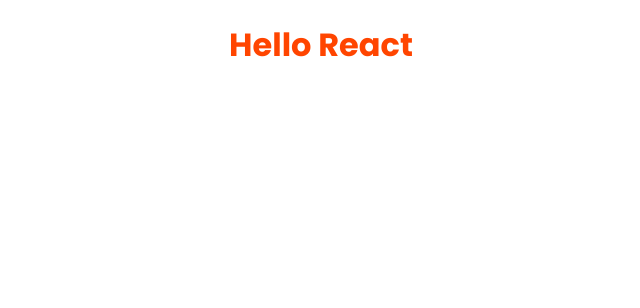
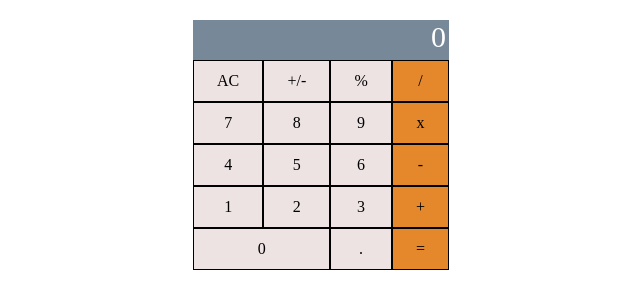
Before and after one commit to degisew/Math-Magicians, a React (Create React App) app: page / in a window 1280 px wide. Shown: the top 308 px of the page, without its empty margins (319-959 px from the left). Built offline with nearby package versions, Linux system fonts and the light colour scheme.

Commit message:
Calculator UI created

```diff
--- a/public/index.html
+++ b/public/index.html
@@ -24,7 +24,7 @@
       work correctly both with client-side routing and a non-root public URL.
       Learn how to configure a non-root public URL by running `npm run build`.
     -->
-    <title>React App</title>
+    <title>Math Magicians React App</title>
   </head>
   <body>
     <noscript>You need to enable JavaScript to run this app.</noscript>
--- a/src/App.js
+++ b/src/App.js
@@ -1,9 +1,9 @@
+import Calculator from './components/calculator';
+
 function App() {
   return (
     <div className="App">
-      <header className="App-header">
-        <h1 className="header-title">Hello React</h1>
-      </header>
+      <Calculator />
     </div>
   );
 }
--- /dev/null
+++ b/src/components/calcRows.js
@@ -0,0 +1,8 @@
+/* eslint-disable */
+
+const Rows = (props) => (
+  <div className={props.className}>
+    <span>{props.val}</span>
+  </div>
+);
+export default Rows;
--- /dev/null
+++ b/src/components/calculator.js
@@ -0,0 +1,33 @@
+/* eslint-disable */
+
+import React, { Component } from 'react';
+import Rows from './calcRows';
+
+export default class Calculator extends Component {
+  render() {
+    return (
+      <div className="calc-container">
+        <Rows val="0" className=" calc-screen" />
+        <Rows val="AC" className="td row1-col1" />
+        <Rows val="+/-" className="td row1-col2" />
+        <Rows val="%" className="td row1-col3" />
+        <Rows val="/" className="td row1-col4 operator" />
+        <Rows val="7" className="td row2-col1" />
+        <Rows val="8" className="td row2-col2" />
+        <Rows val="9" className="td row2-col3" />
+        <Rows val="x" className="td row2-col4 operator" />
+        <Rows val="4" className="td row3-col1" />
+        <Rows val="5" className="td row3-col2" />
+        <Rows val="6" className="td row3-col3" />
+        <Rows val="-" className="td row3-col4 operator" />
+        <Rows val="1" className="td row4-col1" />
+        <Rows val="2" className="td row4-col2" />
+        <Rows val="3" className="td row4-col3" />
+        <Rows val="+" className="td row4-col4 operator" />
+        <Rows val="0" className="td row5-col1" />
+        <Rows val="." className="td row5-col2" />
+        <Rows val="=" className="td row5-col3 operator" />
+      </div>
+    );
+  }
+}
--- a/src/index.css
+++ b/src/index.css
@@ -3,7 +3,6 @@
 body {
   margin: 0;
   padding: 0;
-  font-family: "Poppins", sans-serif;
   -webkit-font-smoothing: antialiased;
   -moz-osx-font-smoothing: grayscale;
 }
@@ -14,3 +13,42 @@ body {
   align-items: center;
   color: orangered;
 }
+
+.calc-container {
+  max-width: 20%;
+  margin: 20px auto;
+  display: grid;
+  align-items: center;
+  grid-template-columns: auto auto auto auto;
+  grid-template-rows: auto auto auto auto auto auto;
+}
+
+.td {
+  display: flex;
+  border: 1px solid black;
+  align-items: center;
+  justify-content: center;
+  background-color: rgb(237, 227, 227);
+  cursor: pointer;
+  height: 40px;
+}
+
+.calc-screen {
+  grid-column: 1 / span 4;
+  grid-row: 1;
+  background-color: lightslategray;
+  height: 40px;
+  font-size: 30px;
+  color: white;
+  text-align: end;
+  padding-right: 3px;
+}
+
+.row5-col1 {
+  grid-column: 1 / span 2;
+  grid-row: 6;
+}
+
+.operator {
+  background-color: hsla(30, 82%, 49%, 0.911);
+}
```
Also changed, not shown: src/index.js (+7 -6 lines).
